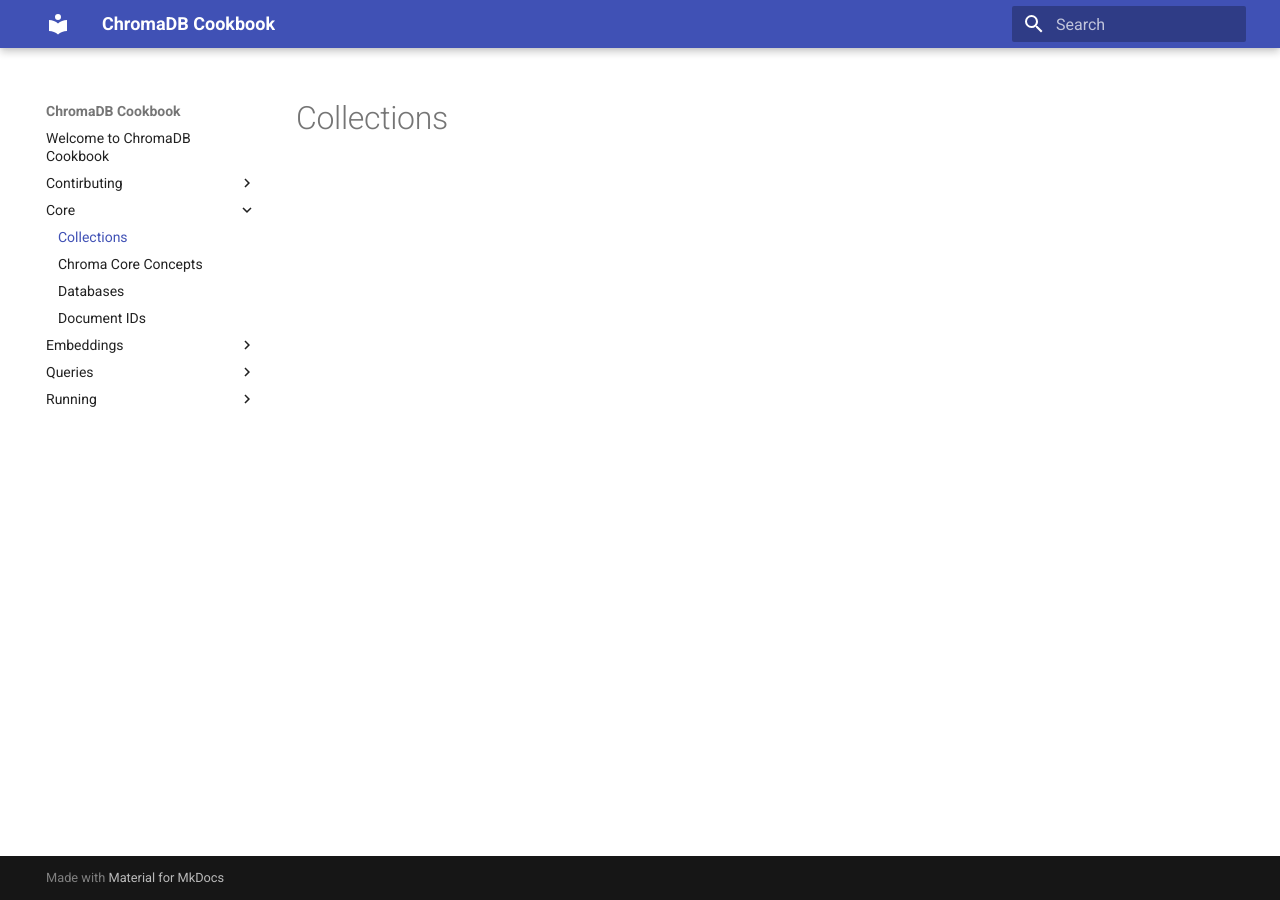
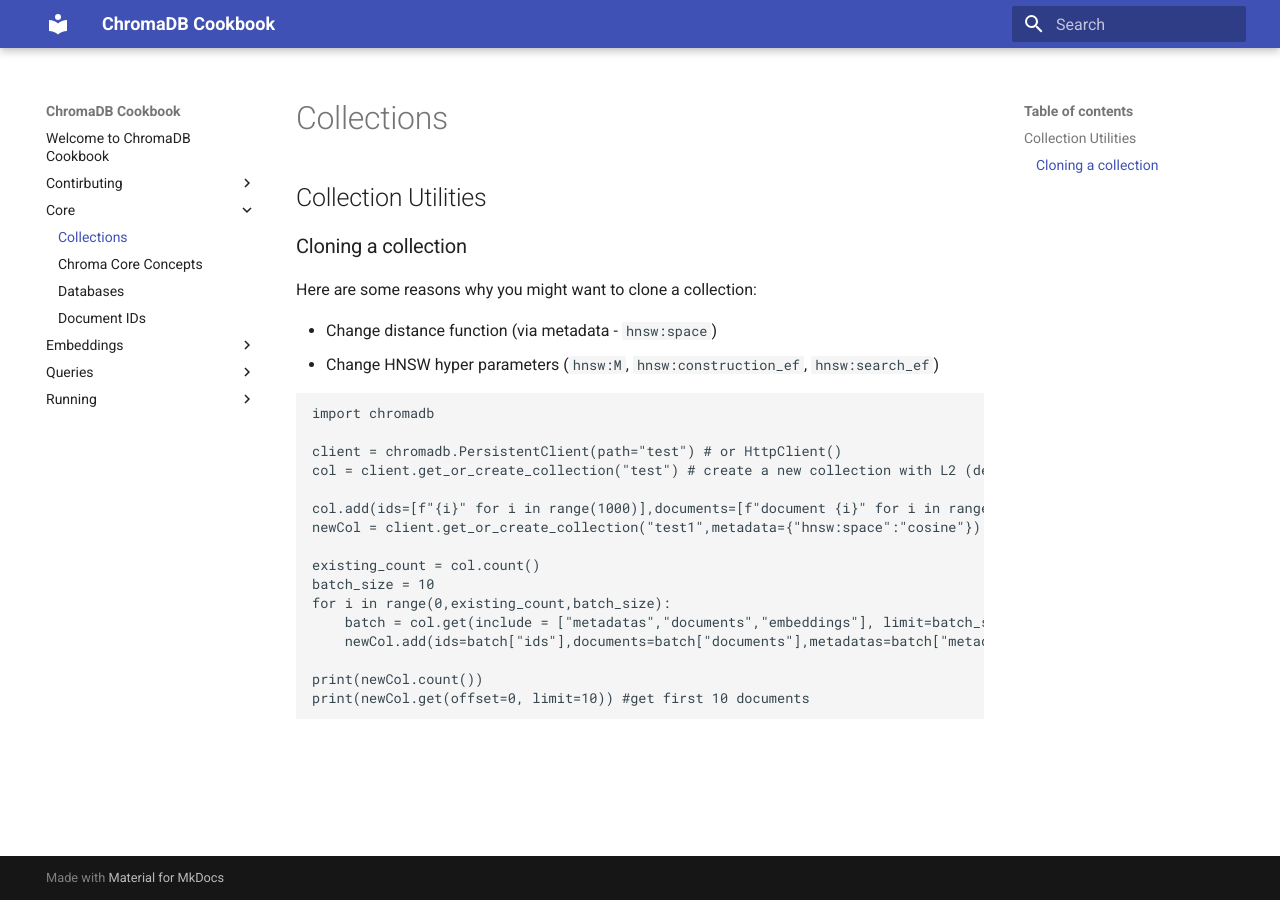
Before and after one commit to amikos-tech/chroma-cookbook, an MkDocs documentation site: the page built from docs/core/collections.md, in a window 1280 px wide. Built offline with MkDocs 1.6.1 and Material for MkDocs 9.7.7, drawn with Linux system fonts in a browser that asks for light colours.

Commit message:
feat: Added collection clone example

````diff
--- a/docs/core/collections.md
+++ b/docs/core/collections.md
@@ -1 +1,29 @@
 # Collections
+
+## Collection Utilities
+
+### Cloning a collection
+
+Here are some reasons why you might want to clone a collection:
+
+- Change distance function (via metadata - `hnsw:space`)
+- Change HNSW hyper parameters (`hnsw:M`, `hnsw:construction_ef`, `hnsw:search_ef`)
+
+```python
+import chromadb
+
+client = chromadb.PersistentClient(path="test") # or HttpClient()
+col = client.get_or_create_collection("test") # create a new collection with L2 (default)
+
+col.add(ids=[f"{i}" for i in range(1000)],documents=[f"document {i}" for i in range(1000)])
+newCol = client.get_or_create_collection("test1",metadata={"hnsw:space":"cosine"}) # let's change the distance function to cosine
+
+existing_count = col.count()
+batch_size = 10
+for i in range(0,existing_count,batch_size):
+    batch = col.get(include = ["metadatas","documents","embeddings"], limit=batch_size, offset=i)
+    newCol.add(ids=batch["ids"],documents=batch["documents"],metadatas=batch["metadatas"],embeddings=batch["embeddings"])
+
+print(newCol.count())
+print(newCol.get(offset=0, limit=10)) #get first 10 documents
+```
````
Also changed, not shown: docs/queries/keyword-search.md (+1 -1 lines), docs/running/running-chroma.md (+4 -1 lines).
